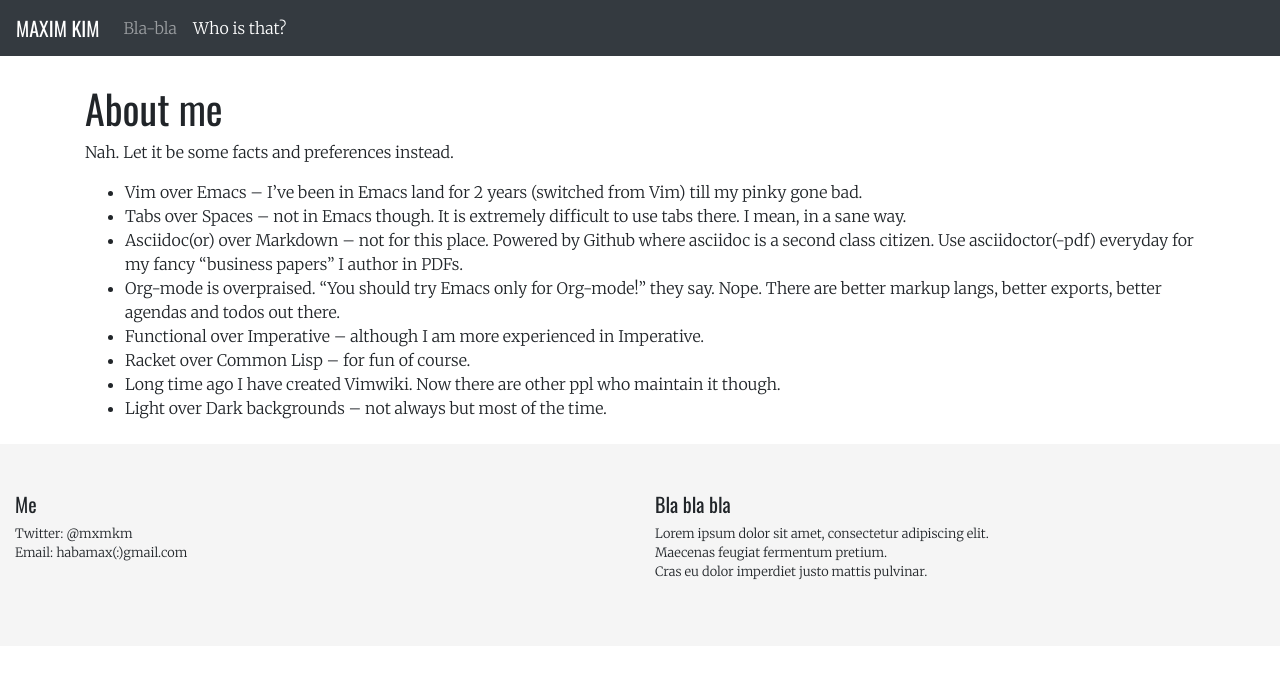
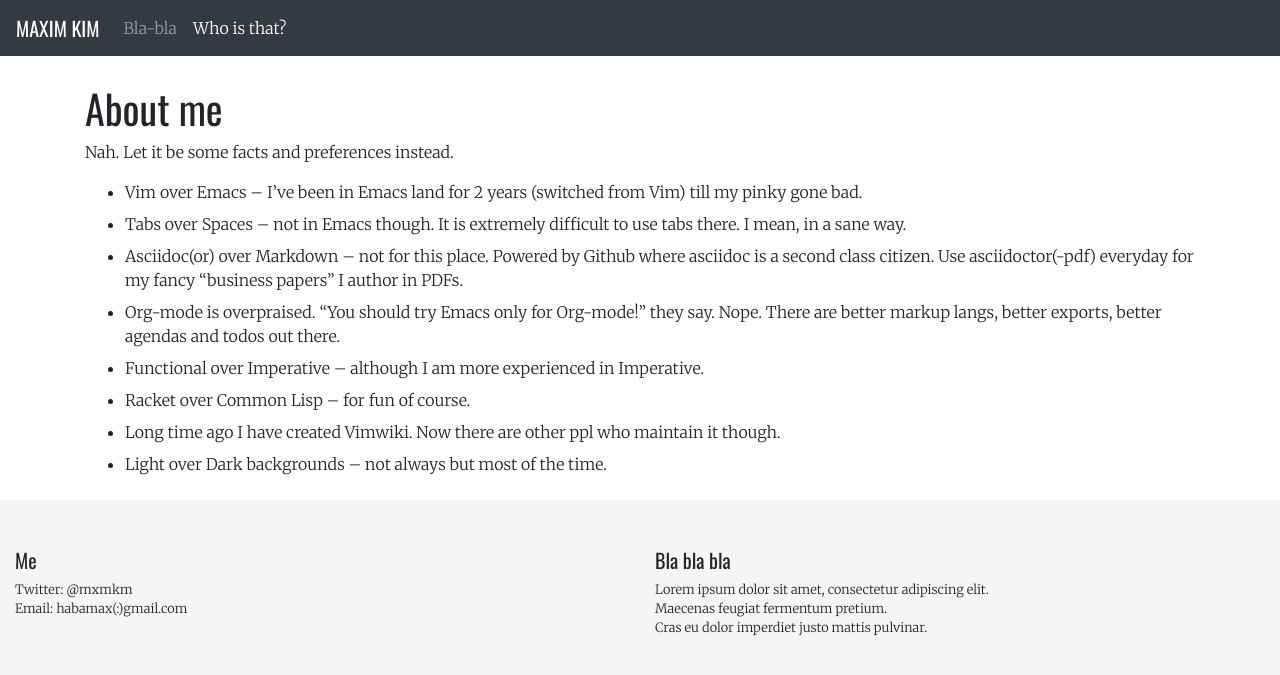
Before and after one commit to habamax/habamax.github.io, a Jekyll site: the page built from about.md, in a window 1280 px wide. Shown: the top 675 px of the page. Built offline with Jekyll 4.4.1, drawn with Linux system fonts in a browser that asks for light colours.

Commit message:
margins for all list items in main
Not only for direct descendants

```diff
--- a/_sass/main.scss
+++ b/_sass/main.scss
@@ -32,6 +32,6 @@ h1 > a {
 	color: #000;
 }
 
-main > li {
+main li {
 	margin-top: .5rem;
 }
```
